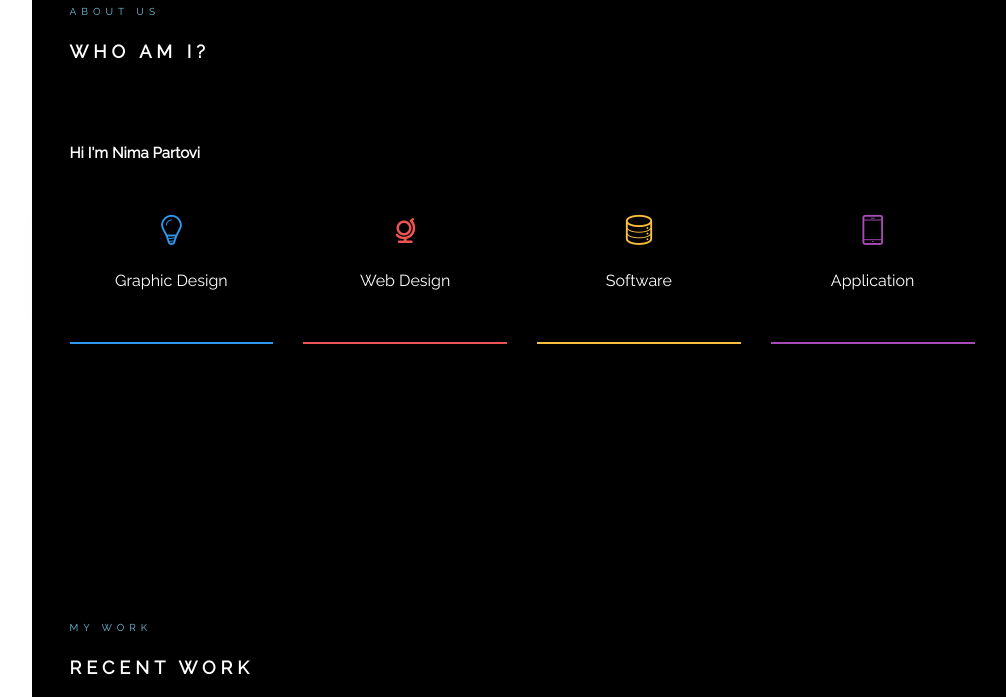
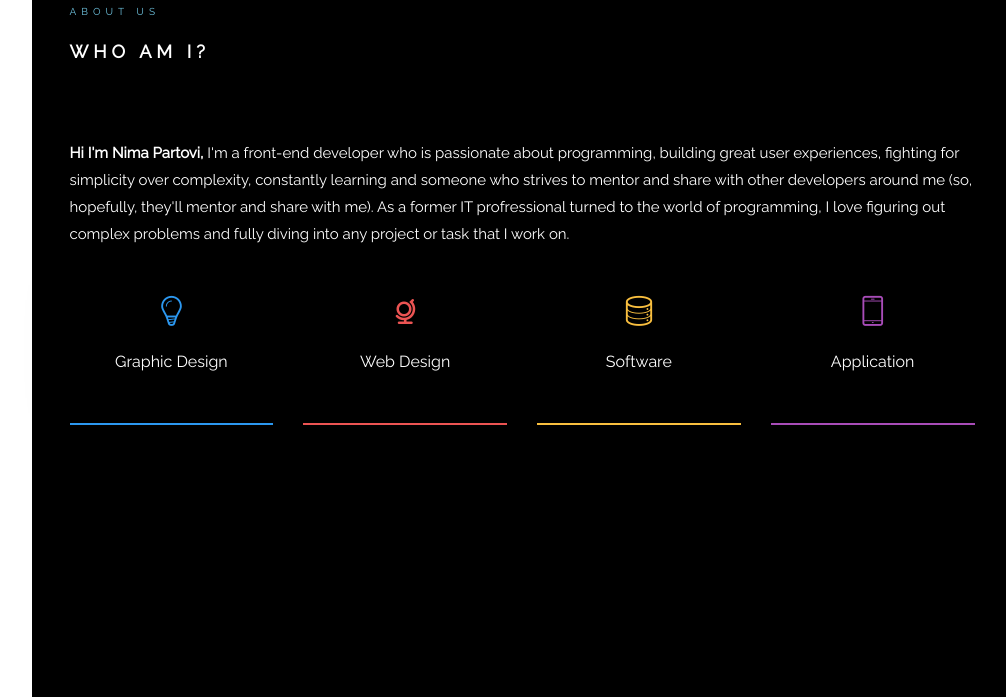
Before and after one commit to npartovi/Portfolio, a plain HTML site: page index.html in a window 1280 px wide. Shown: the part 1007-1704 px from the top of the page, without its empty margins (268-1274 px from the left). Drawn offline with Linux system fonts and the light colour scheme; files whose address does not match are found by name; a web font is replaced by a local one.

Commit message:
finished about me section

```diff
--- a/index.html
+++ b/index.html
@@ -106,7 +106,7 @@
 									<div class="about-desc">
 										<span class="heading-meta">About Us</span>
 										<h2 class="colorlib-heading">Who Am I?</h2>
-										<p><strong>Hi I'm Nima Partovi</strong> </p>
+										<p><strong>Hi I'm Nima Partovi, </strong> I'm a front-end developer who is passionate about programming, building great user experiences, fighting for simplicity over complexity, constantly learning and someone who strives to mentor and share with other developers around me (so, hopefully, they'll mentor and share with me). As a former IT profressional turned to the world of programming, I love figuring out complex problems and fully diving into any project or task that I work on. </p>
 									</div>
 								</div>
 							</div>
```
